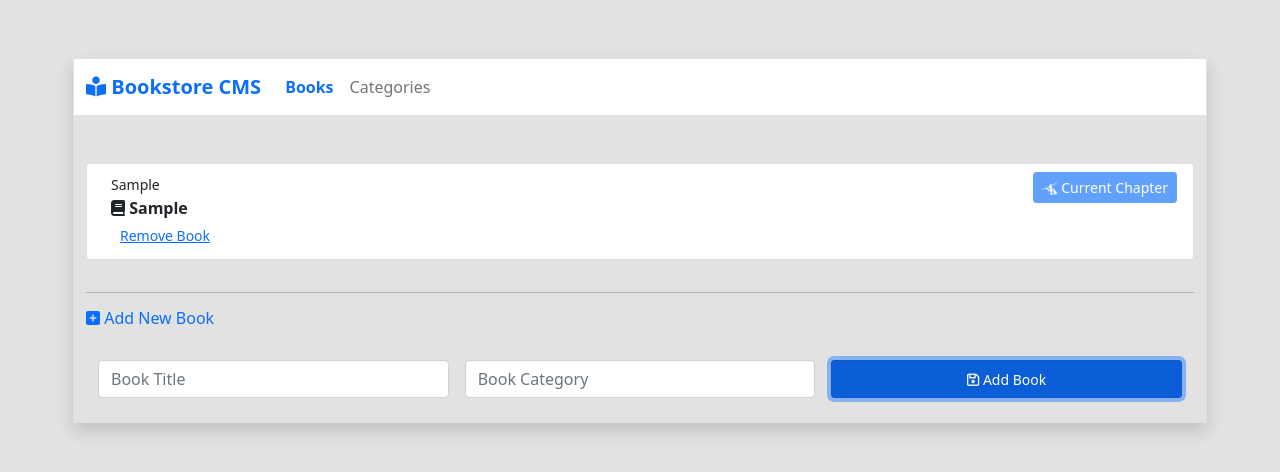
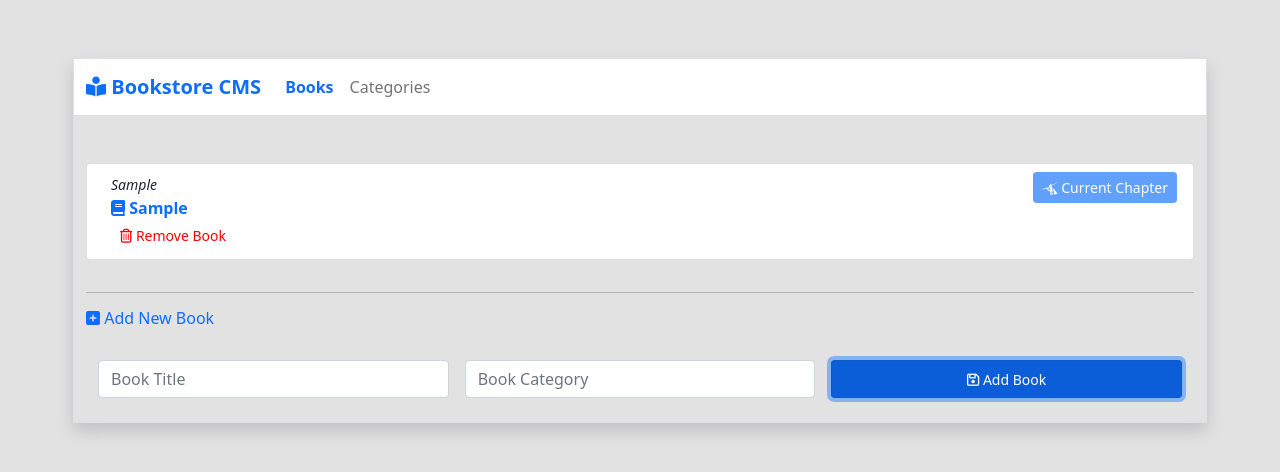
Before and after one commit to vikitaotiz/Bookstore, a React (Create React App) app: page / in a window 1280 px wide. Both pictures are taken after typing "Sample", "Sample" into the empty fields and a click on the button "Add Book". Shown: the top 472 px of the page. Built offline with nearby package versions, Linux system fonts and the light colour scheme; no server answers.

Commit message:
Add more styling to the bookstore application

```diff
--- a/src/App.css
+++ b/src/App.css
@@ -18,3 +18,7 @@ body {
 .primary-color {
   color: #0d6efd !important;
 }
+
+.error {
+  color: red !important;
+}
--- a/src/components/SingleBook.js
+++ b/src/components/SingleBook.js
@@ -10,13 +10,17 @@ const SingleBook = ({ book }) => {
   return (
     <li className="list-group-item d-flex justify-content-between align-items-start mb-3">
       <div className="ms-2 me-auto">
-        <small>{category}</small>
-        <div className="fw-bold">
+        <small><i>{category}</i></small>
+        <div className="fw-bold primary-color">
           <i className="fas fa-book mr-3" />
           {' '}
           {capitalized(title)}
         </div>
-        <button type="button" className="btn btn-sm btn-link" onClick={() => dispatch(removeBook(id))}>Remove Book</button>
+        <button type="button" className="btn btn-sm btn-link text-decoration-none error" onClick={() => dispatch(removeBook(id))}>
+          <i className="far fa-trash-alt" />
+          {' '}
+          Remove Book
+        </button>
       </div>
       <button type="button" className="btn btn-sm btn-primary" disabled>
         <i className="fab fa-pied-piper-alt" />
```
